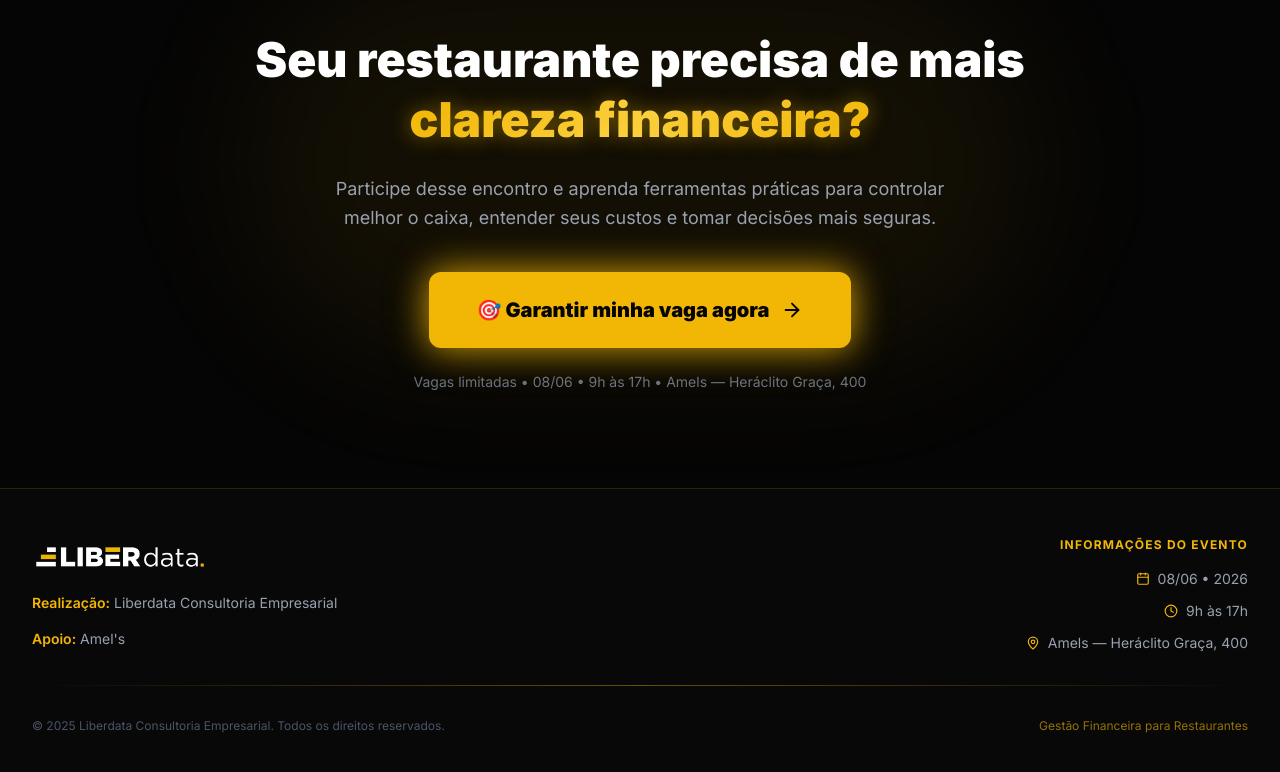
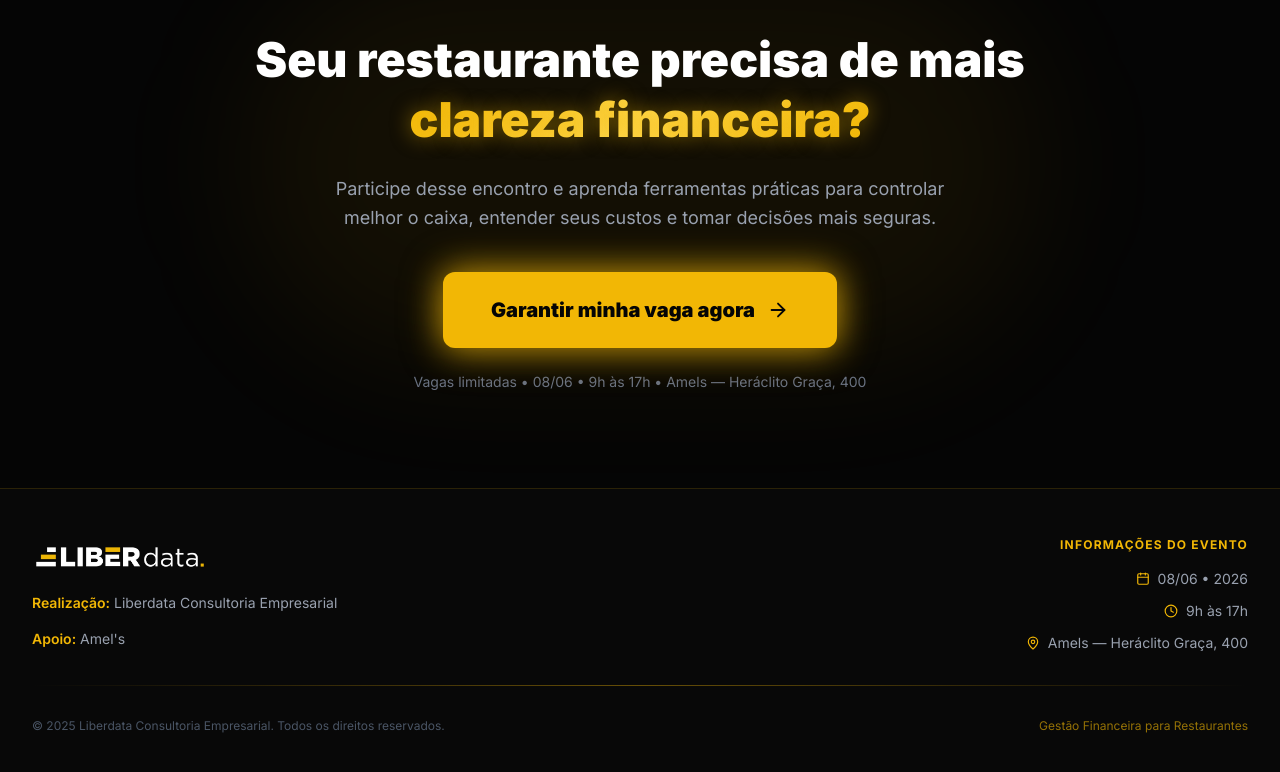
Before and after one commit to adeusq/gest-oFinanceiraRestaurantes, a Next.js app: page / in a window 1280 px wide. Shown: the part 4863-5635 px from the top of the page. Built offline with nearby package versions, Linux system fonts and the light colour scheme.

Commit message:
fix: remove emoji from CTAFinal button
Co-Authored-By: Claude Sonnet 4.6 <noreply@anthropic.com>

```diff
--- a/src/components/CTAFinal.tsx
+++ b/src/components/CTAFinal.tsx
@@ -51,7 +51,7 @@ export default function CTAFinal() {
               whileTap={{ scale: 0.97 }}
               className="group relative inline-flex items-center gap-3 bg-[#F2B705] hover:bg-[#ffd84d] text-[#050505] font-black text-xl px-12 py-6 rounded-xl transition-all duration-200 shadow-[0_0_40px_rgba(242,183,5,0.5)] hover:shadow-[0_0_60px_rgba(242,183,5,0.8)]"
             >
-              🎯 Garantir minha vaga agora
+              Garantir minha vaga agora
               <ArrowRight
                 size={22}
                 className="group-hover:translate-x-1 transition-transform"
```
